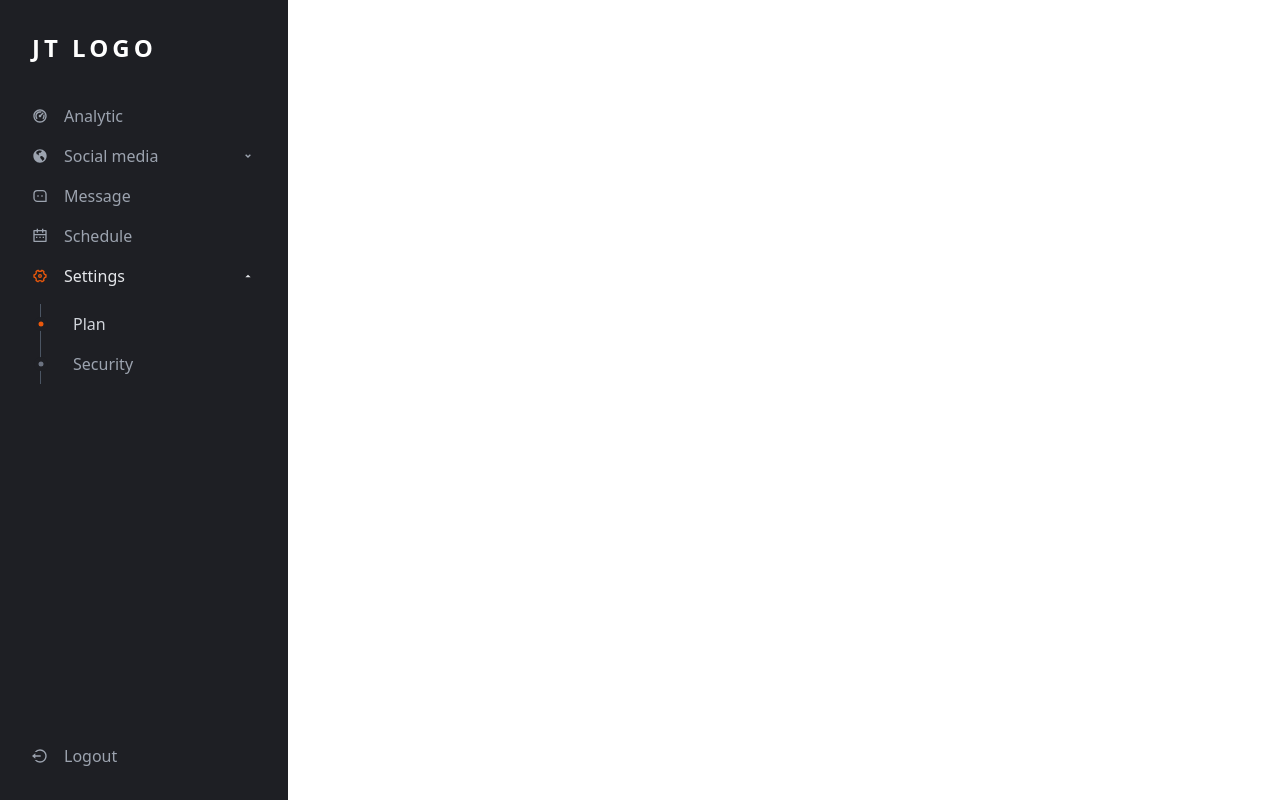
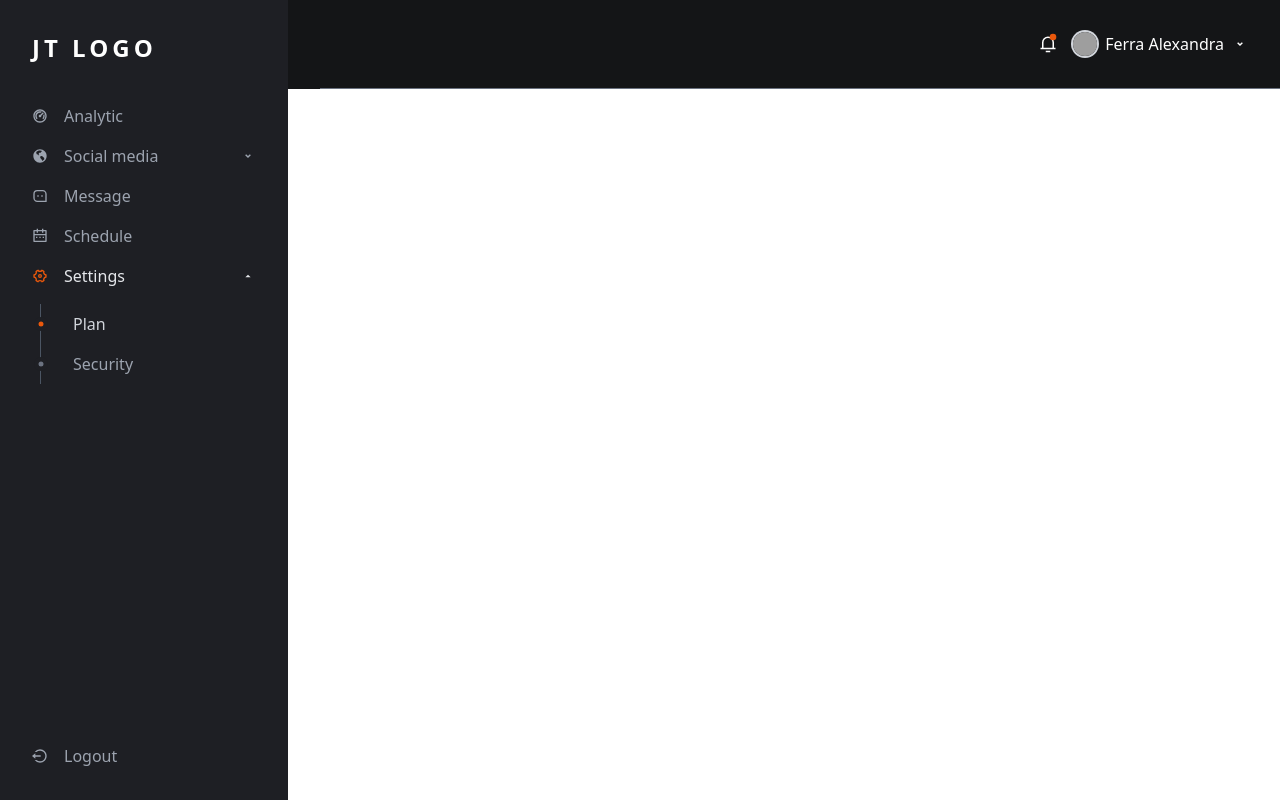
Before and after one commit to Anibal-Alpizar/react-pricing-example, a React (Vite) app: page / in a window 1280 px wide. Built offline with nearby package versions, Linux system fonts and the light colour scheme; grey boxes are pictures that could not be loaded.

Commit message:
added header

```diff
--- a/src/App.jsx
+++ b/src/App.jsx
@@ -1,5 +1,6 @@
 import { useState } from "react";
 import BtnMenuMovil from "./components/BtnMenuMovil";
+import Content from "./components/Content";
 import Logo from "./components/Logo";
 import Logout from "./components/Logout";
 import Nav from "./components/Nav";
@@ -10,7 +11,7 @@ function App() {
     setshowMenu(!showMenu);
   };
   return (
-    <div className="">
+    <div className="bg-[#141517]">
       <sidebar
         className={`bg-[#1E1F24] fixed ${
           showMenu ? "-left-0" : "-left-full"
@@ -23,6 +24,7 @@ function App() {
         <Logout />
       </sidebar>
       <BtnMenuMovil toggleMenu={toggleMenu} showMenu={showMenu} />
+      <Content/>
     </div>
   );
 }
--- /dev/null
+++ b/src/components/Content.jsx
@@ -0,0 +1,34 @@
+import {
+  RiNotification3Line,
+  RiArrowDropDownLine,
+  RiCheckboxBlankCircleFill,
+} from "react-icons/ri";
+
+function Content() {
+  return (
+    <main className="pl-80">
+      <header className="p-8 flex justify-end border-b border-gray-500">
+        <ul className="flex items-center gap-4">
+          <li>
+            <a href="" className="relative text-white text-lg">
+              <RiNotification3Line />
+              <RiCheckboxBlankCircleFill className="text-orange-600 text-[8px] absolute -top-[2px] right-0" />
+            </a>
+          </li>
+          <li>
+            <a href="#" className="flex text-white items-center gap-2">
+              <img
+                src="https://img.freepik.com/fotos-premium/retrato-hermosa-mujer-afroamericana-positiva-estudio-amarillo_93675-144735.jpg"
+                className="w-6 h-6 object-cover rounded-full ring-2 ring-gray-300"
+              />
+              Ferra Alexandra
+              <RiArrowDropDownLine />
+            </a>
+          </li>
+        </ul>
+      </header>
+    </main>
+  );
+}
+
+export default Content;
```
